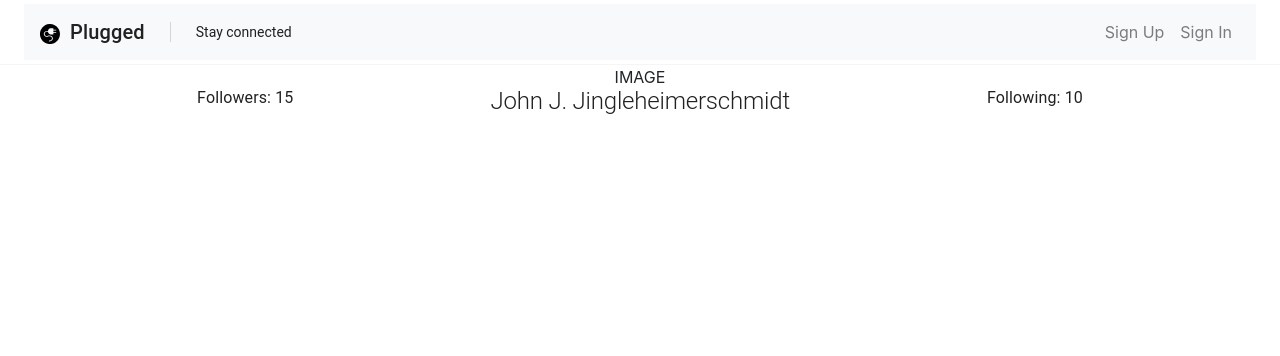
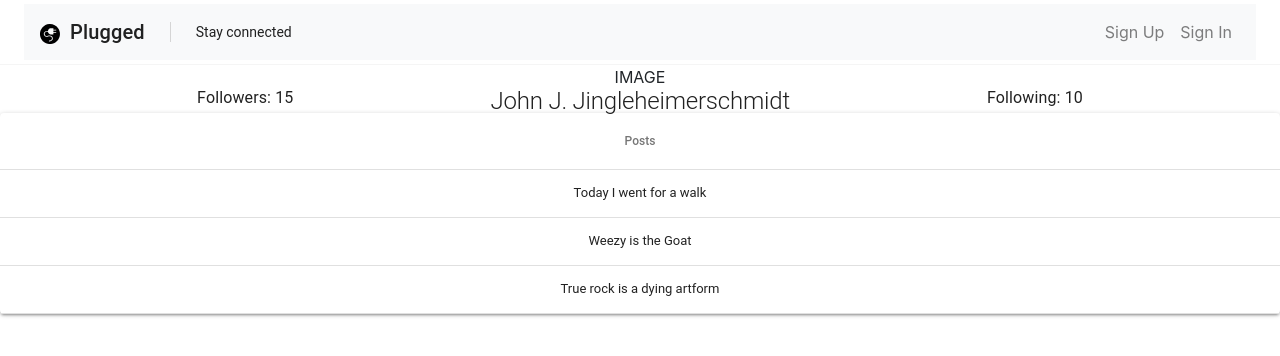
Before and after one commit to nhaseous/Plugged, a React (Create React App) app in the folder frontend/: page /profile in a window 1280 px wide. Shown: the top 356 px of the page. Built offline with nearby package versions, Linux system fonts and the light colour scheme.

Commit message:
Front edits

```diff
--- a/frontend/src/components/Home.js
+++ b/frontend/src/components/Home.js
@@ -6,7 +6,7 @@ import {withStyles} from '@material-ui/core/styles';
 
 const styles = {
     card: {
-        maxWidth: 400,
+        maxWidth: 700,
         display: 'flex',
         justifyContent: 'center',
         background: 'linear-gradient(45deg, #0277bd 45%, #b2dfdb 55%)'
@@ -20,6 +20,9 @@ const styles = {
     block: {
         display: 'flex',
         justifyContent: "center",
+        maxWidth: '100%',
+        alignItem: 'center'
+
     },
     center: {
         display: 'flex',
@@ -36,6 +39,7 @@ const Home = props => {
     const {classes} = props;
 
     return (
+        //Centers the card in the middle of the screen need to fix sizing and centering
         <div className={classes.block}>
             <div className={classes.center}>
                 <Card className={classes.card} raised={true}>
--- a/frontend/src/components/Navbar.js
+++ b/frontend/src/components/Navbar.js
@@ -120,7 +120,7 @@ class Navbar extends Component {
 }
 Navbar.propTypes = {
     logoutUser: PropTypes.func.isRequired,
-    auth: PropTypes.object.isRequired
+   auth: PropTypes.object.isRequired
 };
 
 const mapStateToProps = (state) => ({
--- a/frontend/src/components/Posts.js
+++ b/frontend/src/components/Posts.js
@@ -0,0 +1,65 @@
+import React, {Component} from 'react';
+import PropTypes from 'prop-types';
+import { withStyles } from '@material-ui/core/styles';
+import Table from '@material-ui/core/Table';
+import TableBody from '@material-ui/core/TableBody';
+import TableCell from '@material-ui/core/TableCell';
+import TableHead from '@material-ui/core/TableHead';
+import TableRow from '@material-ui/core/TableRow';
+import Paper from '@material-ui/core/Paper';
+
+const styles = theme => ({
+    root: {
+        width: '100%',
+        marginTop: theme.spacing.unit * 3,
+        overflowX: 'auto',
+    },
+    table: {
+        maxWidth: 700,
+    },
+});
+
+let id = 0;
+let createData = name => {
+    id += 1;
+    return { id, name};
+};
+
+class SimpleTable extends Component {
+    constructor(props){
+        super(props);
+        console.log(props);
+    }
+
+
+    render() {
+        const data = this.props.rows.map(el => createData(el));
+
+        return (
+            <Paper className={this.props.root}>
+                <Table className={this.props.table}>
+                    <TableHead>
+                        <TableRow>
+                            <TableCell align="center">Posts</TableCell>
+                        </TableRow>
+                    </TableHead>
+                    <TableBody>
+                        {data.map(row => (
+                            <TableRow key={row.id}>
+                                <TableCell align="center" component="th" scope="row">
+                                    {row.name}
+                                </TableCell>
+                            </TableRow>
+                        ))}
+                    </TableBody>
+                </Table>
+            </Paper>
+        );
+    }
+}
+
+SimpleTable.propTypes = {
+    classes: PropTypes.object.isRequired,
+};
+
+export default withStyles(styles)(SimpleTable);
--- a/frontend/src/components/Profile.js
+++ b/frontend/src/components/Profile.js
@@ -1,6 +1,8 @@
 import React, {Component} from "react";
 import Typography from '@material-ui/core/Typography';
-import { withStyles } from '@material-ui/core/styles';
+import {withStyles} from '@material-ui/core/styles';
+import foo from "../gon_image.jpg";
+import Posts from "./Posts"
 
 const styles = {
     pic: {
@@ -24,23 +26,29 @@ const styles = {
     }
 };
 
+const postRows = ["Today I went for a walk", "Weezy is the Goat", "True rock is a dying artform"];
+
 class Profile extends Component {
     constructor(props) {
         super(props);
+        console.log(foo);
     }
 
     render() {
-        const { classes } = this.props;
+        const {classes} = this.props;
         return (
+            <div>
                 <div className={classes.rows}>
                     <div className={classes.pic}>
                         IMAGE
                     </div>
-                <div className={ classes.container }>
+                    <div className={classes.container}>
                         <Typography variant='h4' className={classes.font}> Followers: 15 </Typography>
                         <Typography variant='h2' className={classes.name}>John J. Jingleheimerschmidt</Typography>
                         <Typography variant='h4' className={classes.font}> Following: 10 </Typography>
                     </div>
+                </div>
+                <Posts rows={postRows}/>
             </div>
         )
     }
```
Lines whose indentation alone changed are shown as unchanged.
